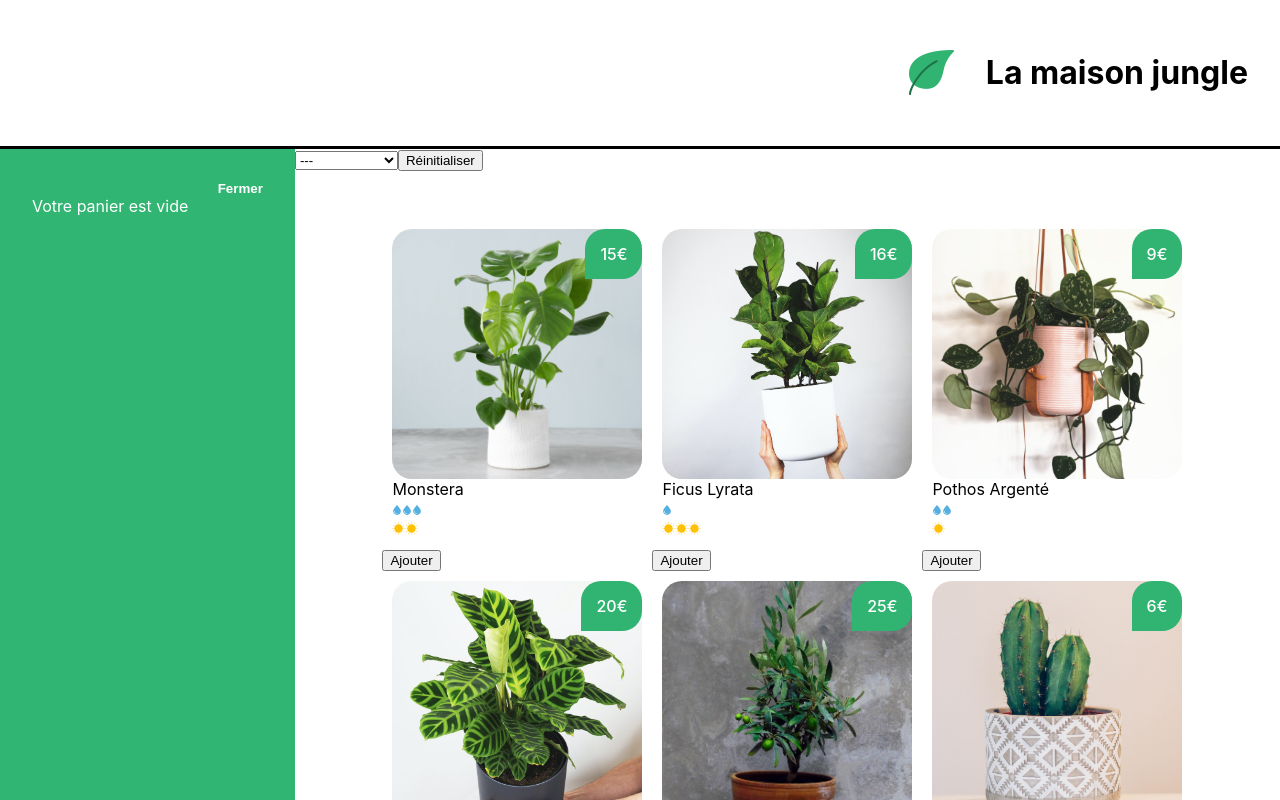
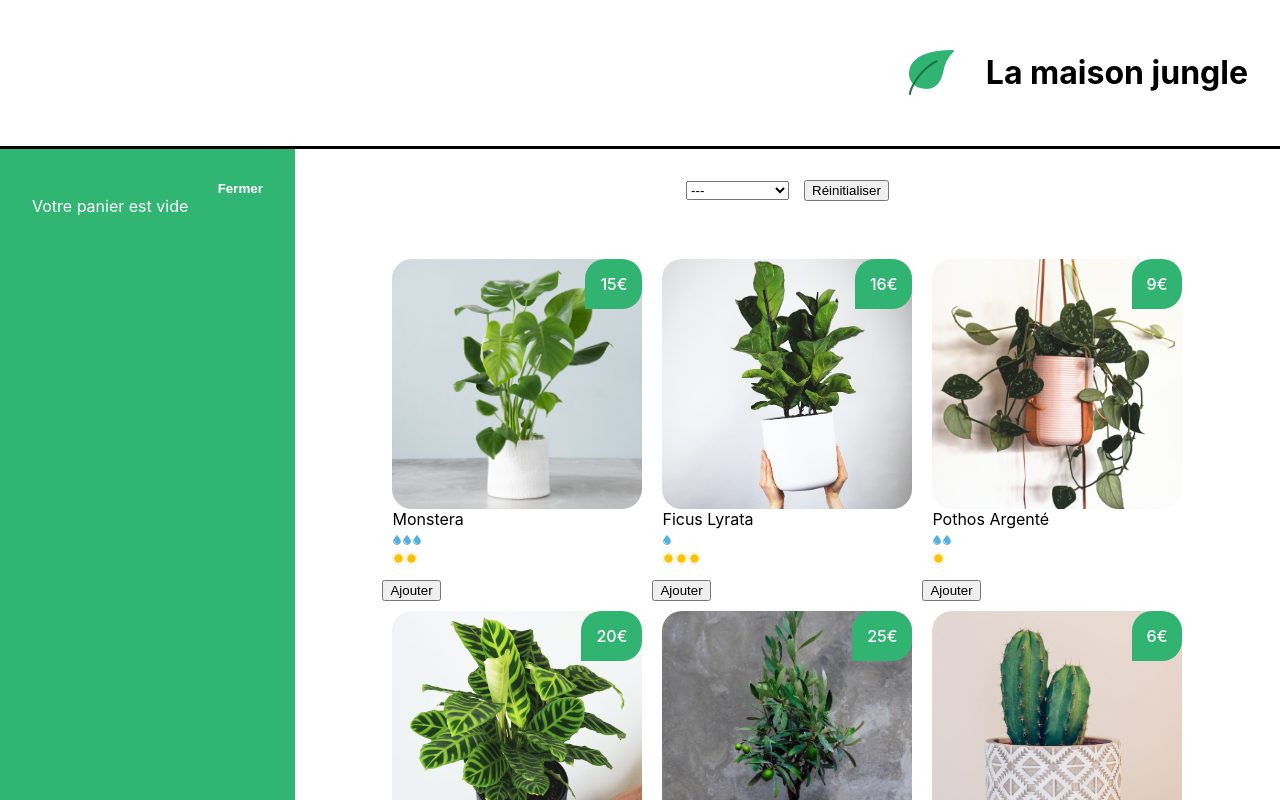
Before and after one commit to Eh-Dev-sly/la_maison_jungle, a React (Create React App) app in the folder la-maison-jungle/: page / in a window 1280 px wide. Shown: the top 800 px of the page. Built offline with nearby package versions, Linux system fonts and the light colour scheme.

Commit message:
Update style

```diff
--- a/la-maison-jungle/src/components/Categories.js
+++ b/la-maison-jungle/src/components/Categories.js
@@ -1,4 +1,4 @@
-// import '../styles/Categories.css'
+import '../styles/Categories.css'
 
 function Categories({ setActiveCategory, categories, activeCategory }) {
 	return (
--- /dev/null
+++ b/la-maison-jungle/src/styles/Categories.css
@@ -0,0 +1,8 @@
+.lmj-categories {
+	text-align: center;
+	padding-top: 30px;
+}
+
+.lmj-categories-select {
+	margin-right: 15px;
+}
```
